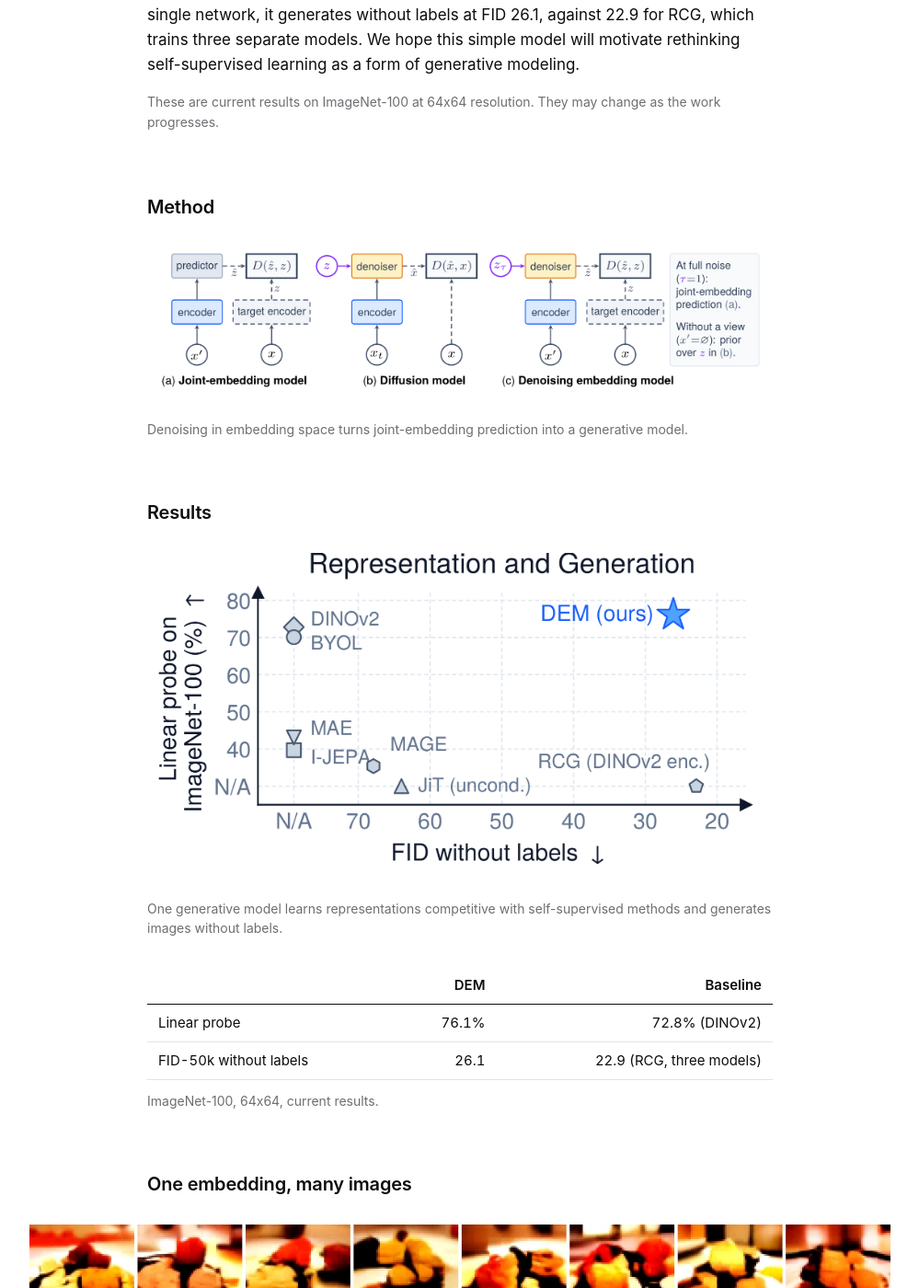
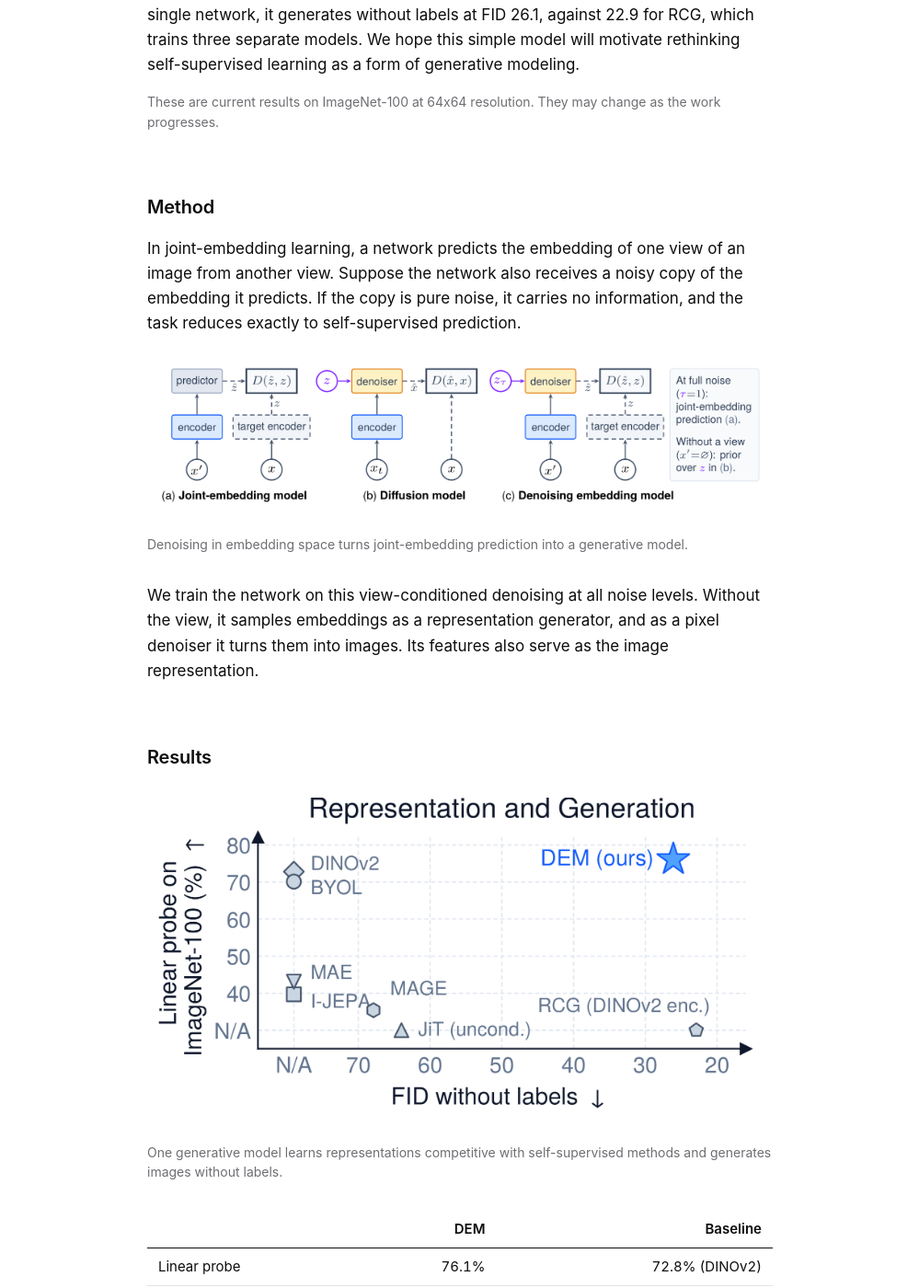
Before and after one commit to rabiulcste/rabiulcste.github.io, a Jekyll site: the page built from dem/index.html, in a window 1280 px wide and 1400 px high, scrolled down 1768 px. Shown: the whole window at 92% size, without its empty margins (140-1139 px from the left). Built offline with Jekyll 4.4.1, drawn with Linux system fonts in a browser that asks for light colours; some of the changed text lies outside the part shown.

Commit message:
Explain the DEM idea next to each figure

```diff
--- a/dem/index.html
+++ b/dem/index.html
@@ -38,7 +38,9 @@
 
 <section id="method">
     <h2>Method</h2>
+    <p>In joint-embedding learning, a network predicts the embedding of one view of an image from another view. Suppose the network also receives a noisy copy of the embedding it predicts. If the copy is pure noise, it carries no information, and the task reduces exactly to self-supervised prediction.</p>
     {% include project/figure.html src="concept.png" wide=true alt="Three diagrams side by side. (a) A joint-embedding model predicts the embedding of view x from view x prime. (b) A diffusion model denoises x_t conditioned on z. (c) A denoising embedding model denoises the embedding z_tau of x, conditioned on x prime." caption="Denoising in embedding space turns joint-embedding prediction into a generative model." %}
+    <p>We train the network on this view-conditioned denoising at all noise levels. Without the view, it samples embeddings as a representation generator, and as a pixel denoiser it turns them into images. Its features also serve as the image representation.</p>
 </section>
 
 <section id="results">
@@ -60,12 +62,13 @@
 
 <section id="one-embedding">
     <h2>One embedding, many images</h2>
+    <p>The embedding is learned from views of the image. It can therefore stay invariant to color and framing, while the pixel denoiser reproduces these variations.</p>
     {% include project/figure.html src="same_embedding.webp" bleed=true alt="Four rows of eight generated images. Images in a row share content and differ in detail." caption="Each row decodes one sampled embedding with different pixel noise." %}
 </section>
 
 <section id="completion">
     <h2>Completing a crop</h2>
-    <p>A small crop fits many images. DEM samples several embeddings given the crop, and each one decodes to a different image.</p>
+    <p>Below full noise, samples spread more as the view shows less of the image. A small crop fits many images, so the embeddings sampled from it decode to different images.</p>
     {% include project/figure.html src="completion.webp" alt="Four rows. Each starts with an image where only a small boxed crop is visible, followed by four generated images that contain the crop's content." caption="The first column shows the crop in a blue box, and the others show images decoded from sampled embeddings." %}
 </section>
 
```
